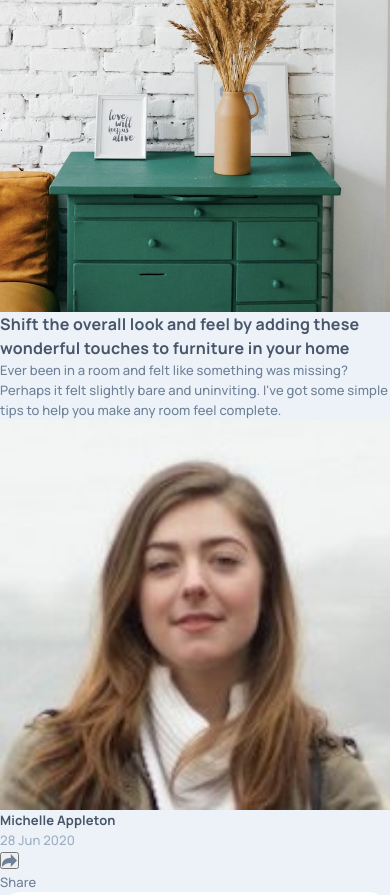
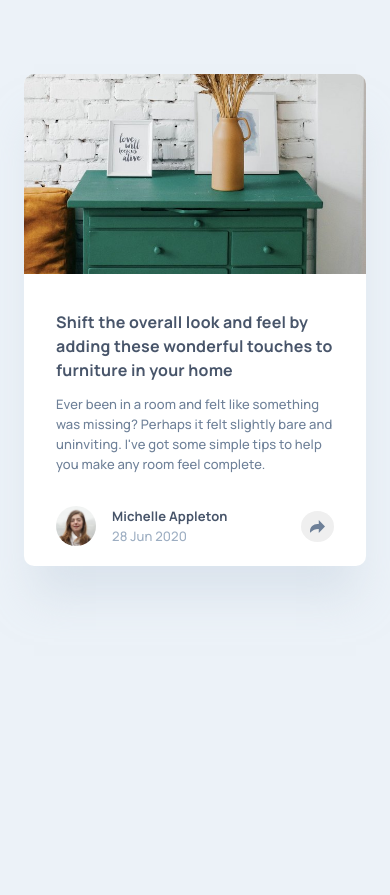
Before and after one commit to dinahbrito/article-preview-component, a plain HTML site: page index.html in a window 390 px wide. Shown: the top 895 px of the page. After the commit the page ends 844 px from the top, so only its background shows below. Drawn offline with Linux system fonts and the light colour scheme.

Commit message:
small screen layout

```diff
--- a/index.html
+++ b/index.html
@@ -17,16 +17,15 @@
 <body>
   <main class="card">
 
-    <div class="img"><img src="./images/drawers.jpg" alt="Image of green drawers with picture frames and a vase on top">
-    </div>
+    <div class="card-cap"></div>
 
-    <div class="body">
+    <div class="card-body">
       <h1>Shift the overall look and feel by adding these wonderful
         touches to furniture in your home</h1>
       <p>Ever been in a room and felt like something was missing? Perhaps
         it felt slightly bare and uninviting. I've got some simple tips
         to help you make any room feel complete.</p>
-      <div class="bottom">
+      <div class="card-bottom">
 
         <div class="bio">
           <img src="./images/avatar-michelle.jpg" alt="image of michelle">
@@ -36,7 +35,9 @@
           </div>
         </div>
 
-        <button><img src="./images/icon-share.svg" alt="share icon"></button>
+        <div class="share">
+          <button><img src="./images/icon-share.svg" alt="share icon"></button>
+        </div>
 
         <div class="share-links">
           <p>Share</p>
--- a/styles.css
+++ b/styles.css
@@ -39,6 +39,7 @@ h1 {
     font-size: 1rem;
     letter-spacing: .2px;
     line-height: 1.5rem;
+    margin-bottom: .75rem;
 }
 
 p {
@@ -53,6 +54,63 @@ p {
     color: #9DAEC2;
 }
 
-/*-----------------
-   Global Styles
------------------*/
+/*--------
+  Layout
+--------*/
+
+.card {
+    background-color: #FFFFFF;
+    border-radius: .625rem;
+    box-shadow: 0px 40px 40px -10px rgba(201, 213, 225, 0.503415);
+    margin: 4.63rem 1.5rem;
+    overflow: hidden;
+}
+
+.card-cap {
+    background-image: url(./images/drawers.jpg);
+    background-position: center;
+    background-repeat: no-repeat;
+    background-size: cover;
+    height: 12.5rem;
+}
+
+.card-body {
+    padding: 2.25rem 2rem 1.25rem 2rem;
+}
+
+.card-bottom {
+    align-items: center;
+    display: flex;
+    justify-content: space-between;
+    margin-top: 2rem;
+}
+
+.bio {
+    display: flex;
+}
+
+.bio img{
+    border-radius: 50%;
+    margin-right: 1rem;
+    max-height: 2.5rem;
+    max-width: 2.5rem;
+}
+
+.share {
+    justify-content: right;
+}
+
+
+
+button {
+    border: none;
+    border-radius: 50%;
+    padding: 9px;
+    position: relative;
+}
+
+.share-links {
+    display: none;
+    background-color: #48556A;
+    position: absolute;
+}
```
